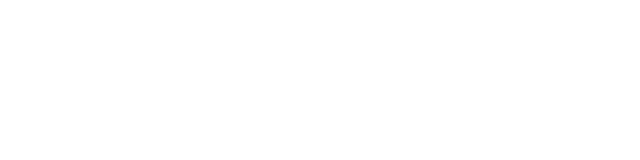
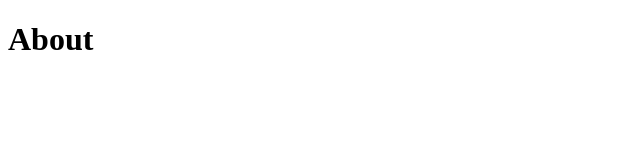
Before and after one commit to EleoXDA/E-commerce_NUXT, a Nuxt app: page /about in a window 1280 px wide. Before the commit this address had no page. Shown: the top 160 px of the page, without its empty margins (0-640 px from the left). Built offline with nearby package versions, Linux system fonts and the light colour scheme.

Commit message:
add template about page

```diff
--- /dev/null
+++ b/pages/about.vue
@@ -0,0 +1,14 @@
+<template>
+  <div>
+    <h1>About</h1>
+  </div>
+</template>
+
+<script>
+  export default {
+
+  }
+</script>
+<style>
+
+</style>
```
